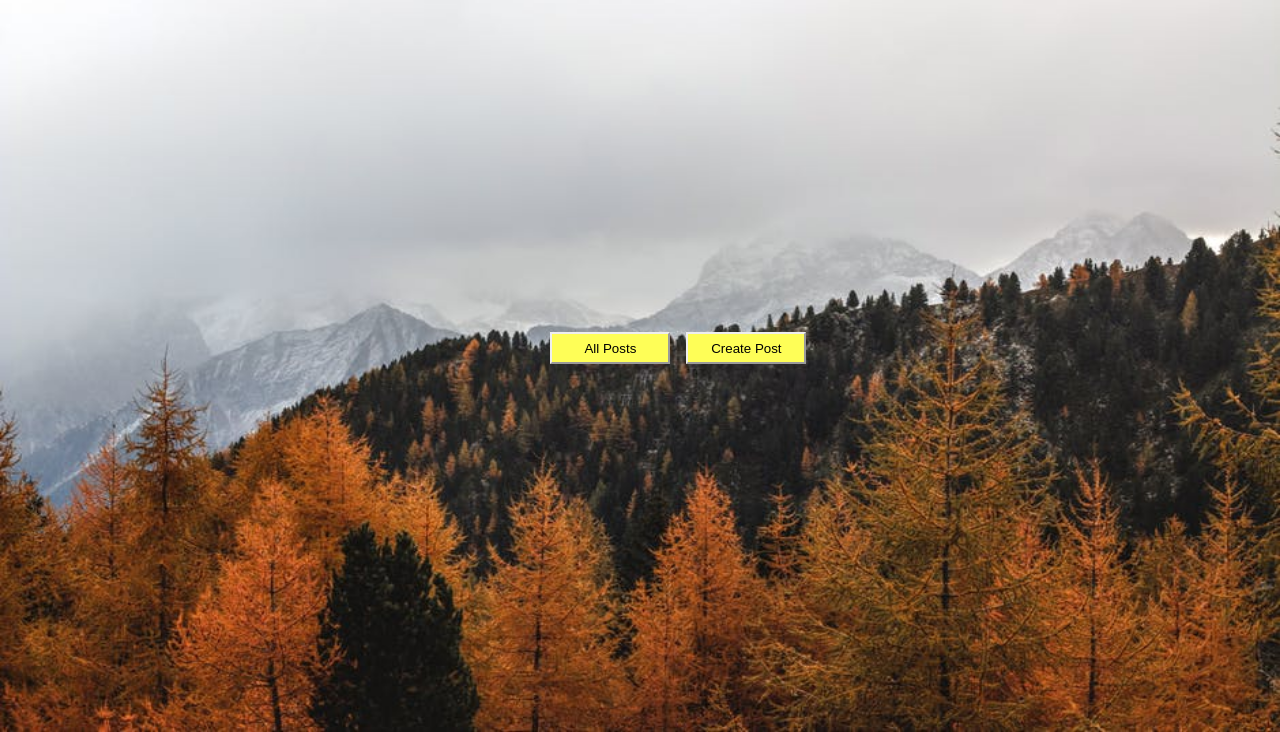
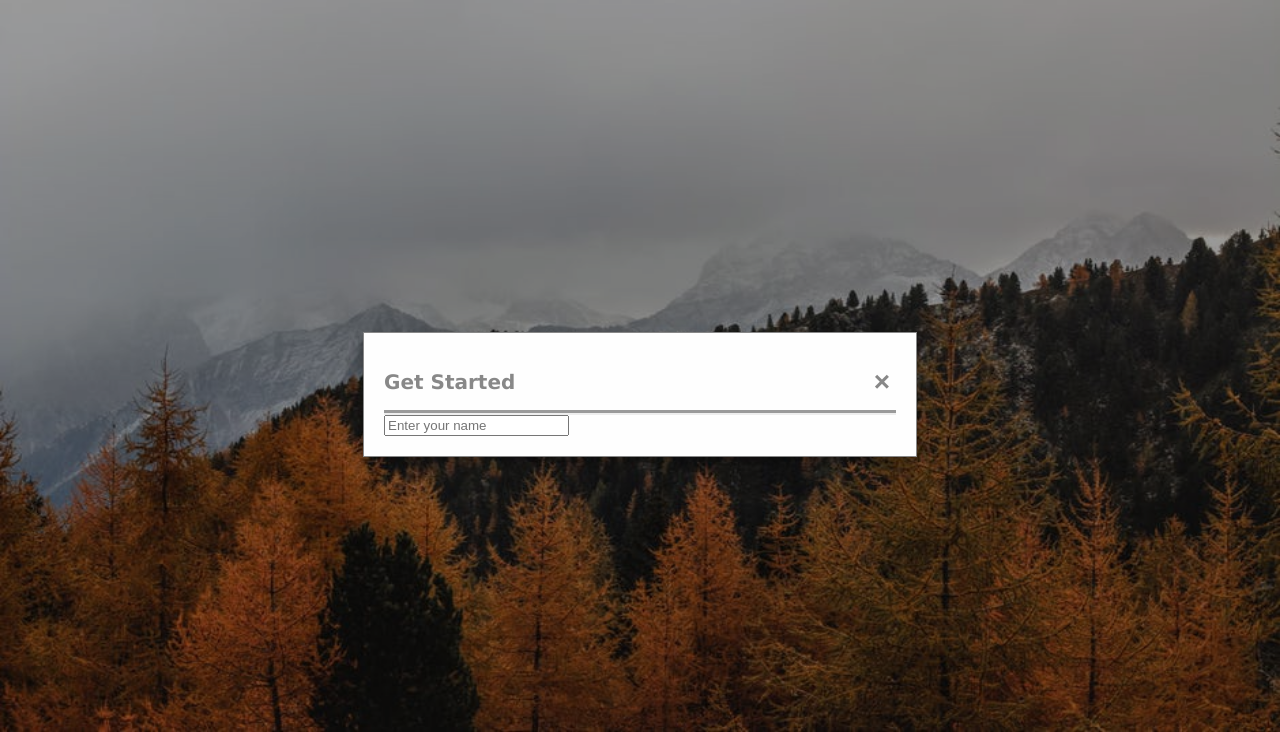
Before and after one commit to soulfetchr/Scribbler-Project, a plain HTML site: page html/index.html in a window 1280 px wide. Shown: the part 68-800 px from the top of the page. Drawn offline with Linux system fonts and the light colour scheme; a web font is replaced by a local one.

Commit message:
some changes

```diff
--- a/html/index.html
+++ b/html/index.html
@@ -13,9 +13,25 @@
        <div><h1>ScriBBler</h1>
         <p>Explore, Imagine, Create</p></div>
 
-        <div class="navbutton"><button>Sign Up</button>
-            <button>Sign In</button></div>
+        <div class="navbutton"><button id="signup">Sign Up</button>
+            <button id="signin">Sign In</button></div>
     </div>
+    <div id="signupModel" >
+
+        <div class="model-content">
+            <div class="model-header">
+                <h2>Get Started</h2>
+                <button class="close">&times;</button>
+            </div>
+            <div class="model-body">
+             <form action=""></form>
+             <input type="text" required placeholder="Enter your name">
+            </div>
+            <div class="model-footer"></div>
+        </div>
+
+    </div>
+    <div id="signinModel" ></div>
    <div class="posts">
     <button>All Posts</button>
     <button>Create Post</button>
--- a/styles/index.css
+++ b/styles/index.css
@@ -64,3 +64,51 @@ body{
 
     gap: 1em;
 }
+
+.close {
+    color: #888;
+    float: right;
+    font-size: 28px;
+    font-weight: bold;
+    border: none;
+    background: none;
+
+  }
+
+#signupModel {
+  display: block; /* Hidden by default */
+  position: fixed; /* Stay in place */
+  z-index: 1; /* Sit on top */
+  left: 0;
+  top: 0;
+  width: 100%; /* Full width */
+  height: 100%; /* Full height */
+  overflow: auto; /* Enable scroll if needed */
+  background-color: rgb(0,0,0); /* Fallback color */
+  background-color: rgba(0,0,0,0.4); /* Black w/ opacity */
+}
+.model-content {
+  position: relative;
+  background-color: #fefefe;
+  margin: auto;
+  top: 50%;
+  padding: 20px;
+  border: 1px solid #888;
+  width: 40%;
+  box-shadow: 0 4px 8px 0 rgba(0,0,0,0.2),0 6px 20px 0 rgba(0,0,0,0.19);
+}
+.model-header{
+    display: flex;
+    justify-content: space-between;
+    padding: 0%;
+    border-width: 5px;
+    border-bottom-style: groove;
+
+}
+
+.model-header h2{
+    font-family:Verdana, Geneva, Tahoma, sans-serif;
+    font-size: 20px;
+    font-weight: bold;
+    color: #888;
+}
```
